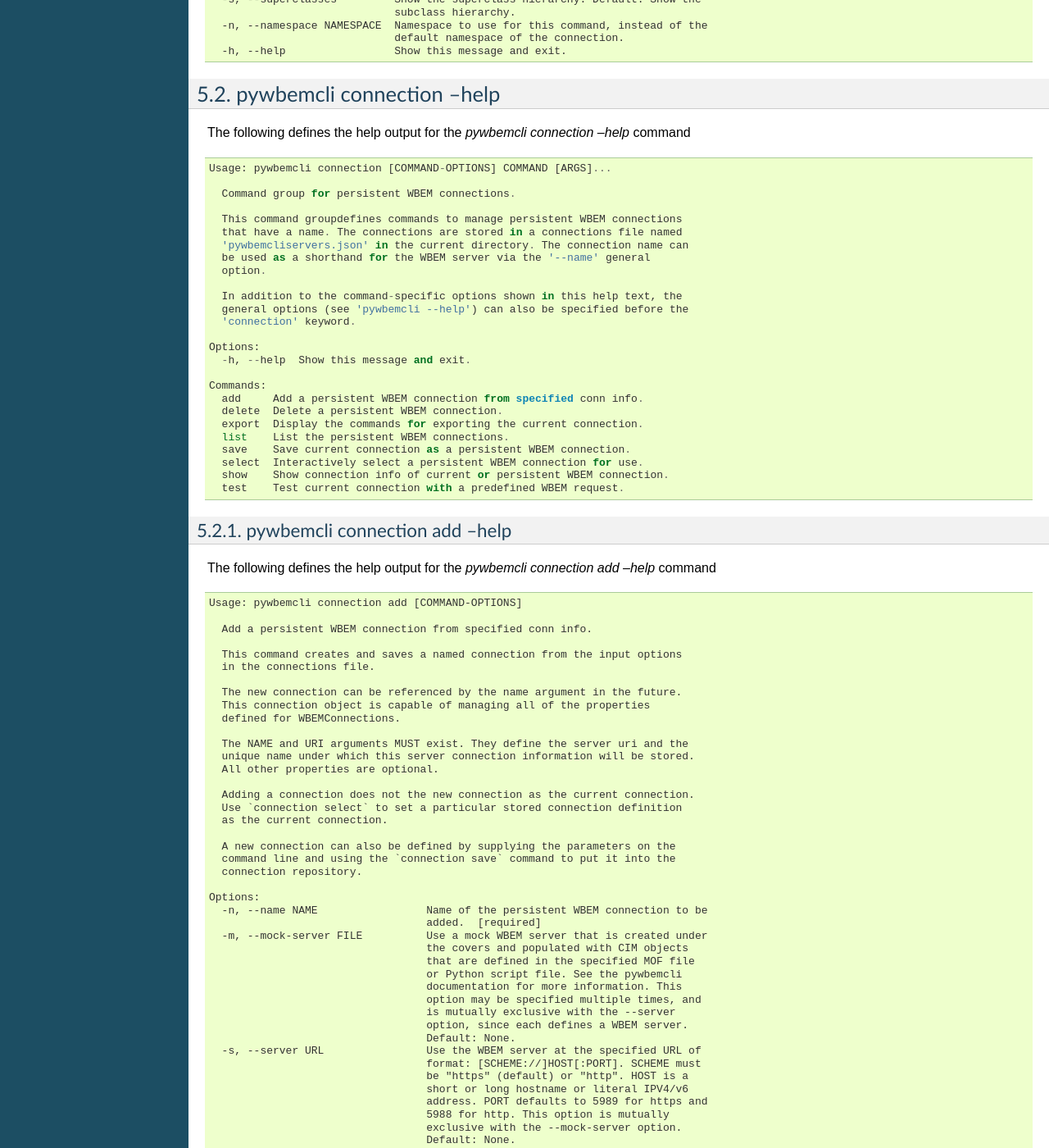
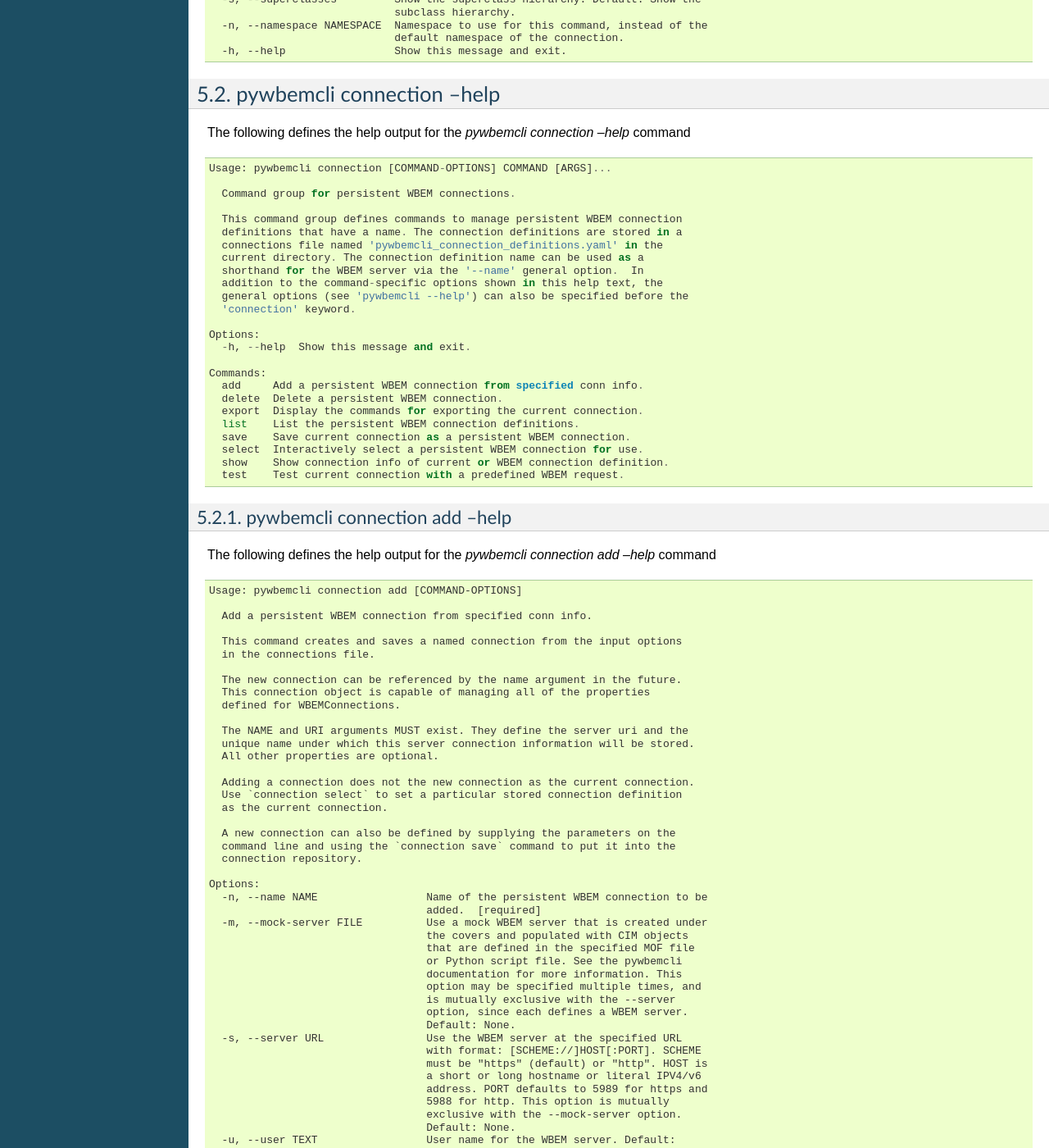
Before and after one commit to pywbem/pywbemtools, a Sphinx documentation site: the page built from docs/pywbemclicmdshelp.rst, in a window 1280 px wide and 1400 px high, scrolled down 8896 px. Shown: the whole window at 82% size. Built offline with Sphinx 7.4.7, drawn with Linux system fonts in a browser that asks for light colours; the version number could not be read and is left out; some of the changed text lies outside the part shown.

Commit message:
Second Andy Edits, change underscore to dash

```diff
--- a/docs/pywbemclicmdshelp.rst
+++ b/docs/pywbemclicmdshelp.rst
@@ -649,13 +649,12 @@ The following defines the help output for the `pywbemcli connection --help` comm
 
       Command group for persistent WBEM connections.
 
-      This command groupdefines commands to manage persistent WBEM connections
-      that have a name. The connections are stored in a connections file named
-      'pywbemcliservers.json' in the current directory. The connection name can
-      be used as a shorthand for the WBEM server via the '--name' general
-      option.
-
-      In addition to the command-specific options shown in this help text, the
+      This command group defines commands to manage persistent WBEM connection
+      definitions that have a name. The connection definitions are stored in a
+      connections file named 'pywbemcli_connection_definitions.yaml' in the
+      current directory. The connection definition name can be used as a
+      shorthand for the WBEM server via the '--name' general option.  In
+      addition to the command-specific options shown in this help text, the
       general options (see 'pywbemcli --help') can also be specified before the
       'connection' keyword.
 
@@ -666,10 +665,10 @@ The following defines the help output for the `pywbemcli connection --help` comm
       add     Add a persistent WBEM connection from specified conn info.
       delete  Delete a persistent WBEM connection.
       export  Display the commands for exporting the current connection.
-      list    List the persistent WBEM connections.
+      list    List the persistent WBEM connection definitions.
       save    Save current connection as a persistent WBEM connection.
       select  Interactively select a persistent WBEM connection for use.
-      show    Show connection info of current or persistent WBEM connection.
+      show    Show connection info of current or WBEM connection definition.
       test    Test current connection with a predefined WBEM request.
 
 
@@ -720,10 +719,10 @@ The following defines the help output for the `pywbemcli connection add --help`
                                       is mutually exclusive with the --server
                                       option, since each defines a WBEM server.
                                       Default: None.
-      -s, --server URL                Use the WBEM server at the specified URL of
-                                      format: [SCHEME://]HOST[:PORT]. SCHEME must
-                                      be "https" (default) or "http". HOST is a
-                                      short or long hostname or literal IPV4/v6
+      -s, --server URL                Use the WBEM server at the specified URL
+                                      with format: [SCHEME://]HOST[:PORT]. SCHEME
+                                      must be "https" (default) or "http". HOST is
+                                      a short or long hostname or literal IPV4/v6
                                       address. PORT defaults to 5989 for https and
                                       5988 for http. This option is mutually
                                       exclusive with the --mock-server option.
@@ -854,7 +853,7 @@ The following defines the help output for the `pywbemcli connection list --help`
 
     Usage: pywbemcli connection list [COMMAND-OPTIONS]
 
-      List the persistent WBEM connections.
+      List the persistent WBEM connection definitions.
 
       This command displays all entries in the connections file as a table using
       the command line output_format to define the table format.
@@ -942,7 +941,7 @@ The following defines the help output for the `pywbemcli connection show --help`
 
     Usage: pywbemcli connection show [COMMAND-OPTIONS] NAME
 
-      Show connection info of current or persistent WBEM connection.
+      Show connection info of current or WBEM connection definition.
 
       This command displays all the variables that make up the current WBEM
       connection if the optional NAME argument is NOT provided. If NAME not
```
Also changed, not shown: 1 other file.
